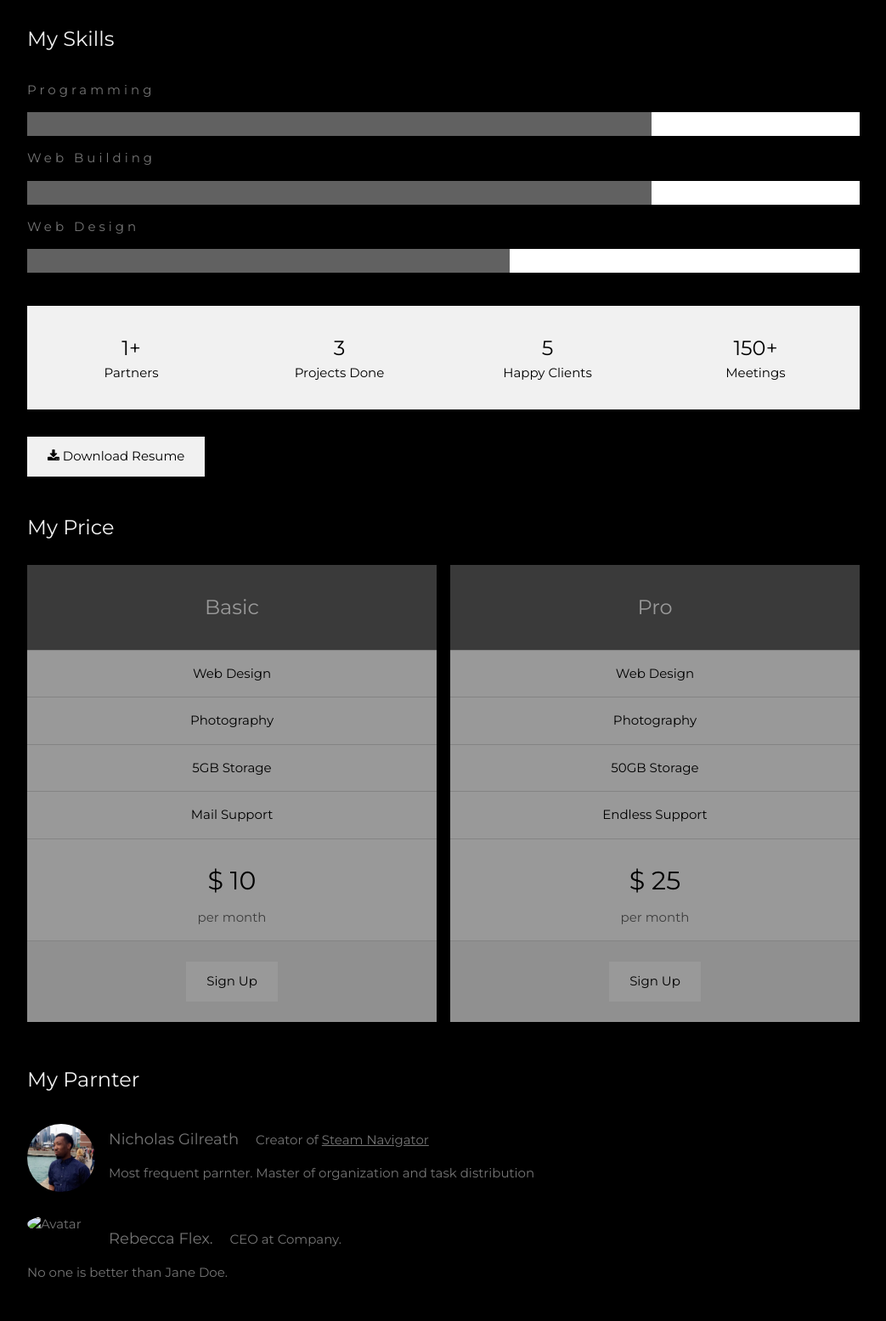
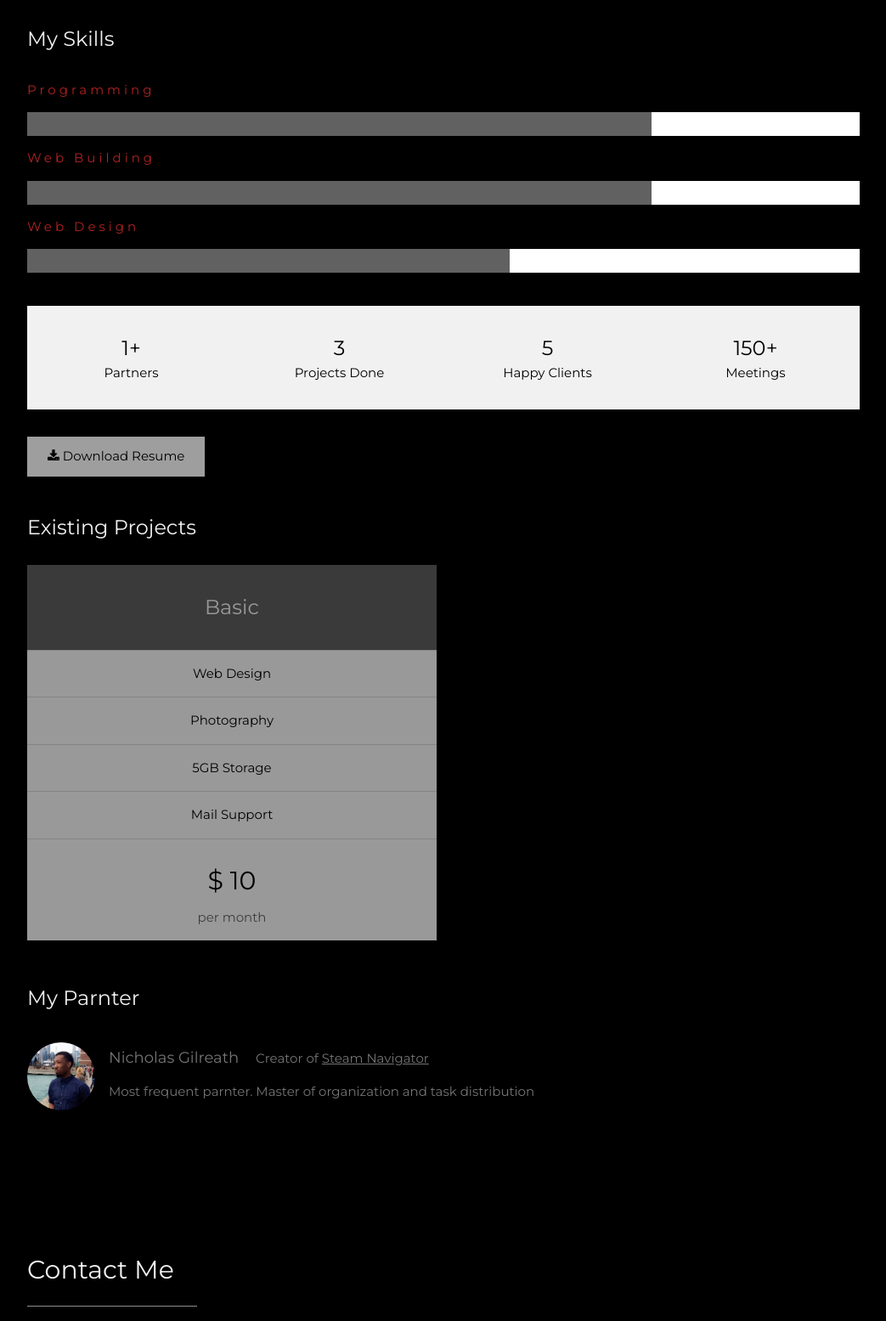
Before and after one commit to phill720/Phill720.github.io, a plain HTML site: page index.html in a window 1280 px wide. Shown: the part 1232-2787 px from the top of the page at 85% size, without its empty margins (178-1221 px from the left). Drawn offline with nearby package versions, Linux system fonts and the light colour scheme.

Commit message:
The Beginning
Just some information changes

```diff
--- a/index.html
+++ b/index.html
@@ -24,7 +24,12 @@
     /* Set the width of the sidebar to 120px */
     .w3-sidebar {
         width: 120px;
-        background: #222;
+        background: dimgray;
+        color: firebrick;
+    }
+
+    .w3-wide {
+        color: firebrick;
     }
 
     /* Add a left margin to the "page content" that matches the width of the sidebar (120px) */
@@ -95,7 +100,7 @@
                 dream website a reality.
             </p>
             <h3 class="w3-padding-16 w3-text-light-grey">My Skills</h3>
-            <p class="w3-wide">Programming</p>
+            <p class="w3-wide" >Programming</p>
             <div class="w3-white">
                 <div class="w3-dark-grey" style="height:28px;width:75%"></div>
             </div>
@@ -127,13 +132,13 @@
                 </div>
             </div>
             <a href="Resume 4.6.docx.pdf" download>
-                <button class="w3-button w3-light-grey w3-padding-large w3-section">
+                <button class="w3-button w3-grey w3-padding-large w3-section">
                     <i class="fa fa-download"></i> Download Resume
                 </button>
             </a>
 
             <!-- Grid for pricing tables -->
-            <h3 class="w3-padding-16 w3-text-light-grey">My Price</h3>
+            <h3 class="w3-padding-16 w3-text-light-grey">Existing Projects</h3>
             <div class="w3-row-padding" style="margin:0 -16px">
                 <div class="w3-half w3-margin-bottom">
                     <ul class="w3-ul w3-white w3-center w3-opacity w3-hover-opacity-off">
@@ -145,26 +150,6 @@
                         <li class="w3-padding-16">
                             <h2>$ 10</h2>
                             <span class="w3-opacity">per month</span>
-                        </li>
-                        <li class="w3-light-grey w3-padding-24">
-                            <button class="w3-button w3-white w3-padding-large w3-hover-black">Sign Up</button>
-                        </li>
-                    </ul>
-                </div>
-
-                <div class="w3-half">
-                    <ul class="w3-ul w3-white w3-center w3-opacity w3-hover-opacity-off">
-                        <li class="w3-dark-grey w3-xlarge w3-padding-32">Pro</li>
-                        <li class="w3-padding-16">Web Design</li>
-                        <li class="w3-padding-16">Photography</li>
-                        <li class="w3-padding-16">50GB Storage</li>
-                        <li class="w3-padding-16">Endless Support</li>
-                        <li class="w3-padding-16">
-                            <h2>$ 25</h2>
-                            <span class="w3-opacity">per month</span>
-                        </li>
-                        <li class="w3-light-grey w3-padding-24">
-                            <button class="w3-button w3-white w3-padding-large w3-hover-black">Sign Up</button>
                         </li>
                     </ul>
                 </div>
@@ -178,10 +163,6 @@
             <p><span class="w3-large w3-margin-right">Nicholas Gilreath</span> Creator of <a href="steamnavigator.com">Steam Navigator</a></p>
             <p>Most frequent parnter. Master of organization and task distribution</p><br>
 
-            <img src="/w3images/avatar_g2.jpg" alt="Avatar" class="w3-left w3-circle w3-margin-right"
-                style="width:80px">
-            <p><span class="w3-large w3-margin-right">Rebecca Flex.</span> CEO at Company.</p>
-            <p>No one is better than Jane Doe.</p>
             <!-- End About Section -->
         </div>
         <!--
@@ -228,7 +209,7 @@
                 <p><input class="w3-input w3-padding-16" type="text" placeholder="Subject" required name="Subject"></p>
                 <p><input class="w3-input w3-padding-16" type="text" placeholder="Message" required name="Message"></p>
                 <p>
-                    <button class="w3-button w3-light-grey w3-padding-large" type="submit">
+                    <button class="w3-button w3-gray w3-padding-large" type="submit">
                         <i class="fa fa-paper-plane"></i> SEND MESSAGE
                     </button>
                 </p>
@@ -238,14 +219,10 @@
 
         <!-- Footer -->
         <footer class="w3-content w3-padding-64 w3-text-grey w3-xlarge">
-            <i class="fa fa-facebook-official w3-hover-opacity"></i>
-            <i class="fa fa-instagram w3-hover-opacity"></i>
-            <i class="fa fa-snapchat w3-hover-opacity"></i>
-            <i class="fa fa-pinterest-p w3-hover-opacity"></i>
+            <a href="https://www.facebook.com/profile.php?id=100006849287967"><i class="fa fa-facebook-official w3-hover-opacity"></i></a>
+            <a href="https://www.instagram.com/c_paid/"><i class="fa fa-instagram w3-hover-opacity"></i></a>
             <i class="fa fa-twitter w3-hover-opacity"></i>
-            <i class="fa fa-linkedin w3-hover-opacity"></i>
-            <p class="w3-medium">Powered by <a href="https://www.w3schools.com/w3css/default.asp" target="_blank"
-                    class="w3-hover-text-green">w3.css</a></p>
+            <a href="https://www.linkedin.com/in/christian-phillips/"><i class="fa fa-linkedin w3-hover-opacity"></i></a>
             <!-- End footer -->
         </footer>
 
```
